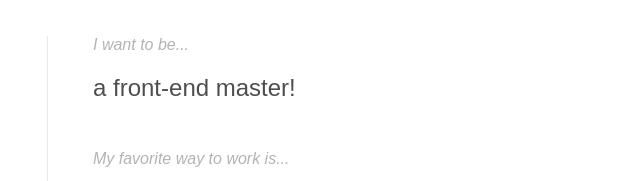
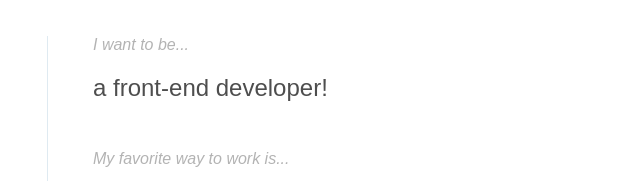
Before and after one commit to jesspagan/about_me, a plain HTML site: page index.html in a window 1280 px wide. Shown: the part 460-641 px from the top of the page, 343-983 px from the left. Drawn offline with Linux system fonts and the light colour scheme.

Commit message:
Change want to be information

```diff
--- a/index.html
+++ b/index.html
@@ -22,7 +22,7 @@
             <div class="content">
                 <div class="about-content">
                     <p class="iama">I want to be...</p>
-                    <p class="my-info">a front-end master!</p>
+                    <p class="my-info">a front-end developer!</p>
                     <p class="iama">My favorite way to work is...</p>
                     <p class="my-info">with smooth music, like instrumental or classical, and maybe a snack on the side.</p>
                     <p class="iama">In my free time, I like to...</p>
```
